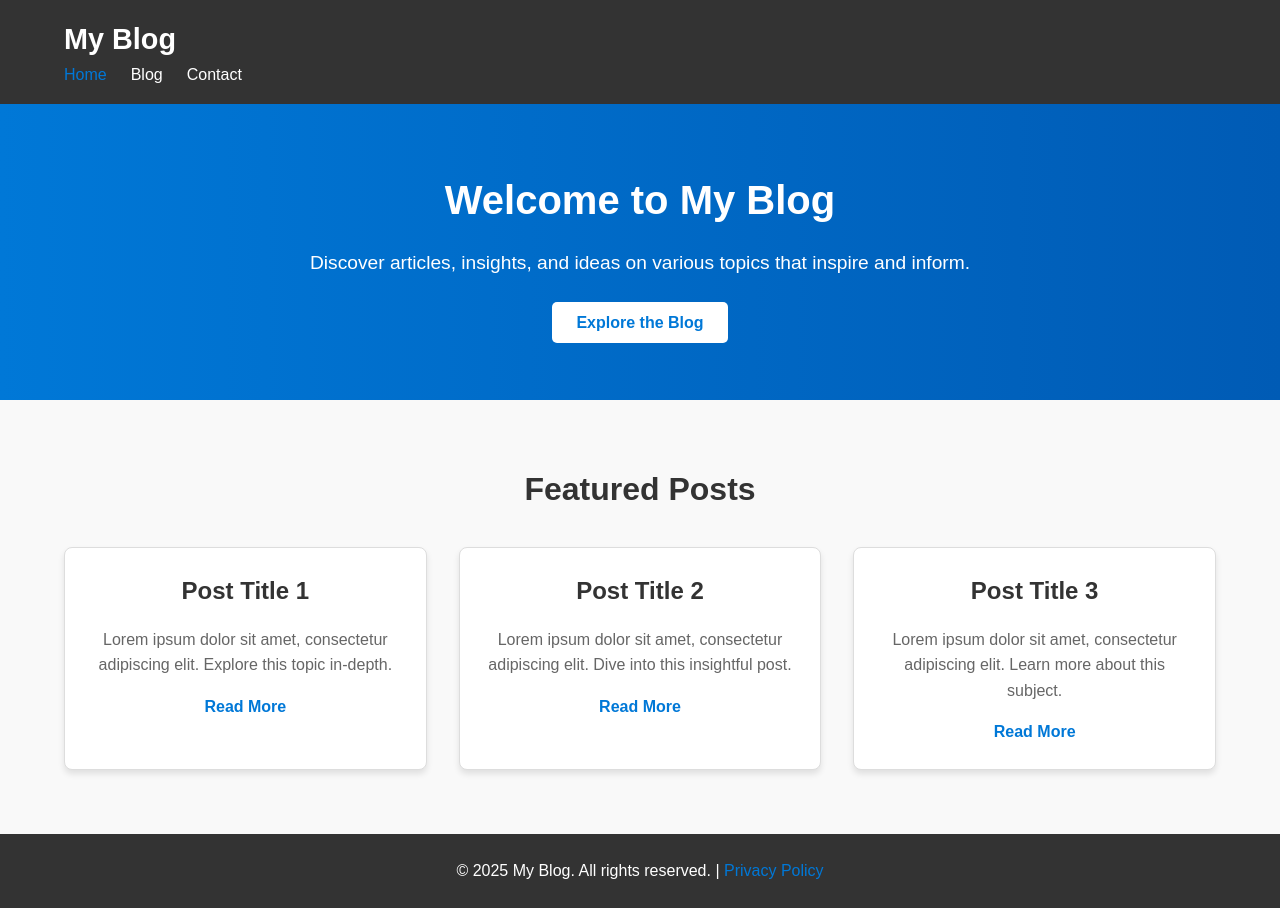
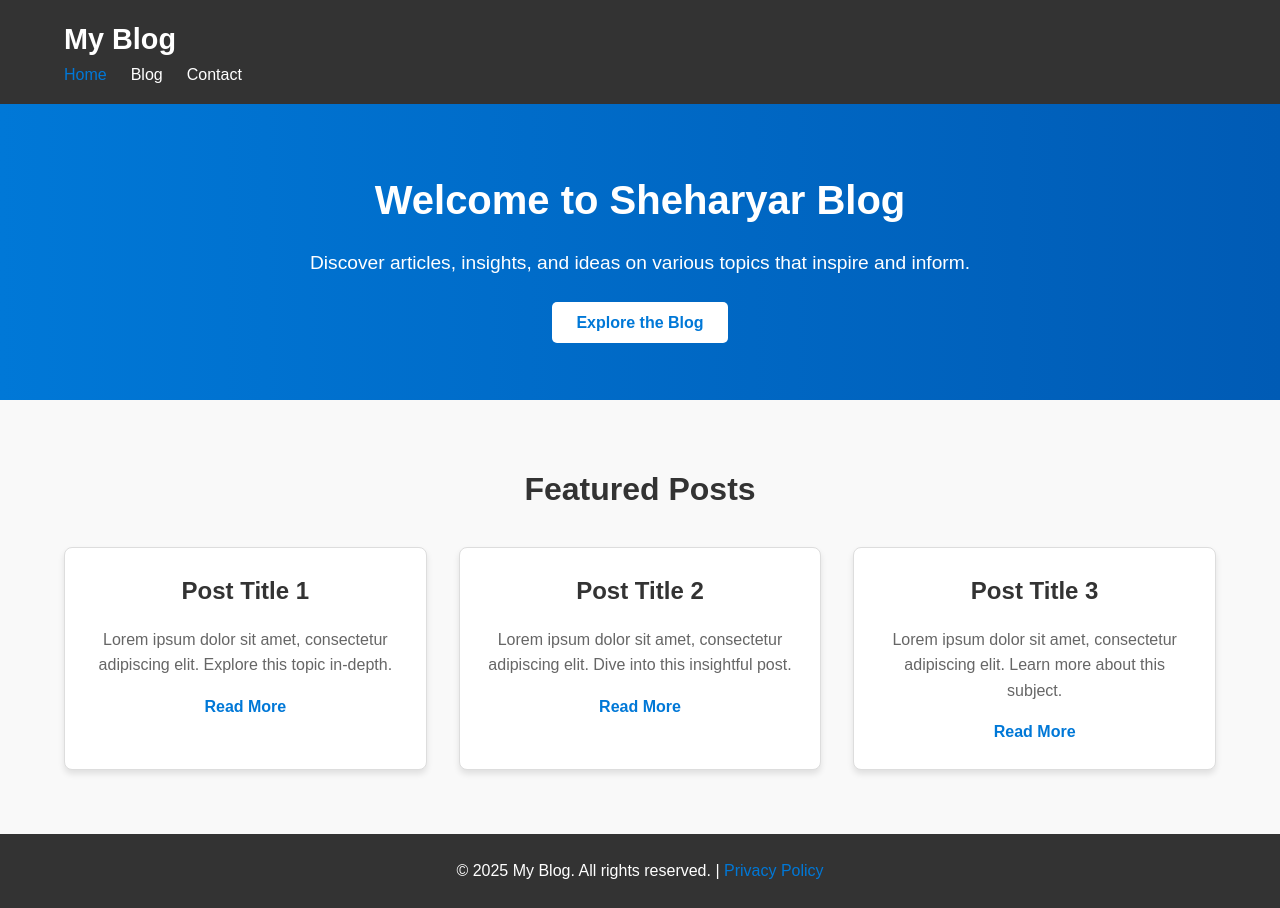
Before and after one commit to Sheharyar7/Blogging-Website, a website: page src/home.html in a window 1280 px wide. Drawn offline with Linux system fonts and the light colour scheme; files that its build step writes are made by us from their sources.

Commit message:
modify home.html&css

```diff
--- a/src/home.html
+++ b/src/home.html
@@ -25,7 +25,7 @@
         <!-- Hero Section -->
         <section class="hero">
             <div class="container">
-                <h1>Welcome to My Blog</h1>
+                <h1>Welcome to Sheharyar Blog</h1>
                 <p>Discover articles, insights, and ideas on various topics that inspire and inform.</p>
                 <a href="blog.html" class="btn-primary">Explore the Blog</a>
             </div>
```
